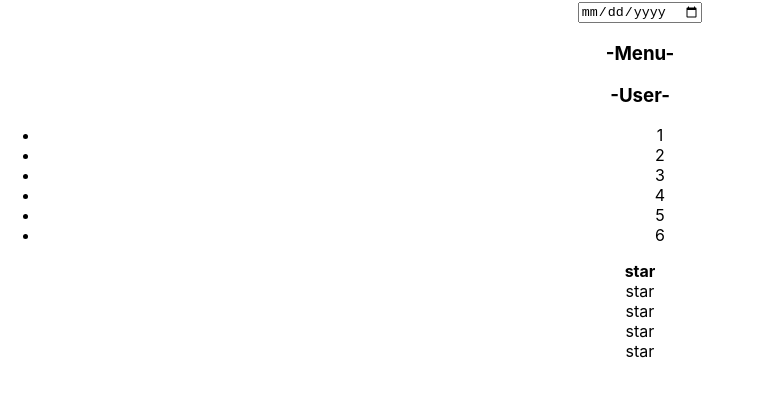
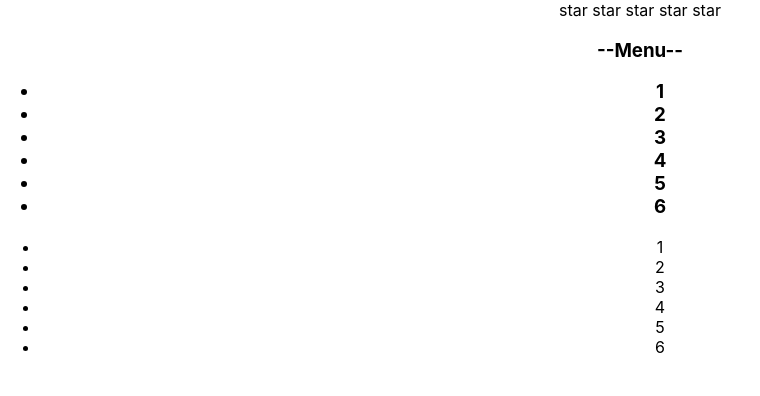
Before and after one commit to DimanManko/my-proga-different, a React (Create React App) app: page / in a window 1280 px wide. Shown: the top 396 px of the page, without its empty margins (0-760 px from the left). Built offline with nearby package versions, Linux system fonts and the light colour scheme.

Commit message:
Готово Rating звездочки красятся по клику

```diff
--- a/src/Accordion.tsx
+++ b/src/Accordion.tsx
@@ -2,41 +2,34 @@ import React from 'react';
 import {findAllByDisplayValue} from "@testing-library/react";
 
 type AccordionPropsType = {
-    titleValue: string;
-    collapsed: boolean
+    title: string;
+    collapsed: (value:boolean)=>void
+    value: boolean
 }
 
 export function Accordion(props: AccordionPropsType) {
-
-       if (props.collapsed === true) {
-           return (
-               <div>
-               <AccordionTitle title={props.titleValue}/>
-               </div>
-           )
-       } else {
-           return(
-           <div>
-               <AccordionTitle title={props.titleValue}/>
-               <AccordionBody/>
-           </div>
-           )
-       }
+    return (
+        <div>
+            <AccordionTitle title={props.title} collapsed={props.collapsed} value={false} />
+            <AccordionBody/>
+        </div>
+    )
 }
 
 type AccordionTitlePropsType = {
     title: string
+    collapsed: (value: boolean)=> void
+    value: boolean
 }
 
 function AccordionTitle(props: AccordionTitlePropsType) {
-    return (
-        <h3><b>-{props.title}-</b></h3>
-    )
+    return <h3 onClick={() => {props.collapsed(props.value)}}><b>--{props.title}--</b>
+    {props.collapsed() ? props.title : props.title && <AccordionBody/> }
+    </h3>
 }
 
 function AccordionBody() {
     return (
-
         <ul>
             <li>1</li>
             <li>2</li>
@@ -45,6 +38,5 @@ function AccordionBody() {
             <li>5</li>
             <li>6</li>
         </ul>
-
     )
 }
--- a/src/App.tsx
+++ b/src/App.tsx
@@ -1,24 +1,18 @@
 import React, {useState} from 'react';
 import './App.css';
-import {LoginPage} from "./Props/Login";
-import {HW3} from "./HW3/HW3";
-import {Counter} from "./Counter/Counter";
+import {Rating, ratingValueType} from "./Rating";
 import {Accordion} from "./Accordion";
-import {Rating} from "./Rating";
 
 
 function App() {
 
+    let [ratingValue, setratingValue] = useState<ratingValueType>(0)
+    let [accordionCollapsed, setAccordionCollapsed] = useState<boolean>(true)
 
     return (
         <div className="App">
-            {/*{< LoginPage/>}*/}
-            {/*{<HW3/>}*/}
-            {/*<Counter/>*/}
-            <input type="date"/>
-            <Accordion titleValue = {"Menu"} collapsed = {true}/>
-            <Accordion titleValue = {"User"} collapsed = {false}/>
-            <Rating value = {1}/>
+            <Rating value={ratingValue} onClick={setratingValue}/>
+            <Accordion title={"Menu"} collapsed={setAccordionCollapsed} value={accordionCollapsed}/>
         </div>
     );
 }
--- a/src/Rating.tsx
+++ b/src/Rating.tsx
@@ -1,79 +1,30 @@
 import React from 'react';
 
+export type ratingValueType = 0 | 1 | 2 | 3 | 4 | 5
 type RatingPropsType = {
-    value: 0 | 1 | 2 | 3 | 4 | 5
+    value: ratingValueType
+    onClick: (value:ratingValueType)=>void
+}
 
-}
 export function Rating(props: RatingPropsType) {
-
-    if (props.value === 0)
     return (
         <div>
-                <Star selected={false}/>
-                <Star selected={false}/>
-                <Star selected={false}/>
-                <Star selected={false}/>
-                <Star selected={false}/>
-            </div>
-        )
-    if (props.value === 1)
-        return (
-            <div>
-                <Star selected={true}/>
-                <Star selected={false}/>
-                <Star selected={false}/>
-                <Star selected={false}/>
-                <Star selected={false}/>
-            </div>
-        )
-    if (props.value === 2)
-        return (
-            <div>
-                <Star selected={true}/>
-                <Star selected={true}/>
-                <Star selected={false}/>
-                <Star selected={false}/>
-                <Star selected={false}/>
-            </div>
-        )
-    if (props.value === 3)
-        return (
-            <div>
-                <Star selected={true}/>
-                <Star selected={true}/>
-                <Star selected={true}/>
-                <Star selected={false}/>
-                <Star selected={false}/>
-            </div>
-        )
-    if (props.value === 4)
-        return (
-            <div>
-                <Star selected={true}/>
-                <Star selected={true}/>
-                <Star selected={true}/>
-                <Star selected={true}/>
-                <Star selected={false}/>
-            </div>
-        )
-    if (props.value === 5)
-        return (
-            <div>
-                <Star selected={true}/>
-                <Star selected={true}/>
-                <Star selected={true}/>
-                <Star selected={true}/>
-                <Star selected={true}/>
+            <Star selected={props.value > 0} onClick={props.onClick} value={1}/>
+            <Star selected={props.value > 1} onClick={props.onClick} value={2}/>
+            <Star selected={props.value > 2} onClick={props.onClick} value={3}/>
+            <Star selected={props.value > 3} onClick={props.onClick} value={4}/>
+            <Star selected={props.value > 4} onClick={props.onClick} value={5}/>
         </div>
     )
 }
-
 type StarPropsType = {
-    selected:boolean
+    selected: boolean
+    onClick: (value:ratingValueType)=>void
+    value: ratingValueType
 }
-export function Star(props: StarPropsType) {
+function Star (props: StarPropsType) {
     console.log("Начало")
-    return (
-        <div> {props.selected == true ? <b>star</b> : "star"}</div>
-    )
+    return <span onClick={ () => { props.onClick(props.value) }}>
+        {props.selected ? <b>star </b> : "star "}
+    </span>
 }
```
Also changed, not shown: src/UncontrolledAccordion.tsx (added, +35 -0 lines), src/UncontrolledRating.tsx (added, +36 -0 lines). Lines whose indentation alone changed are shown as unchanged.
